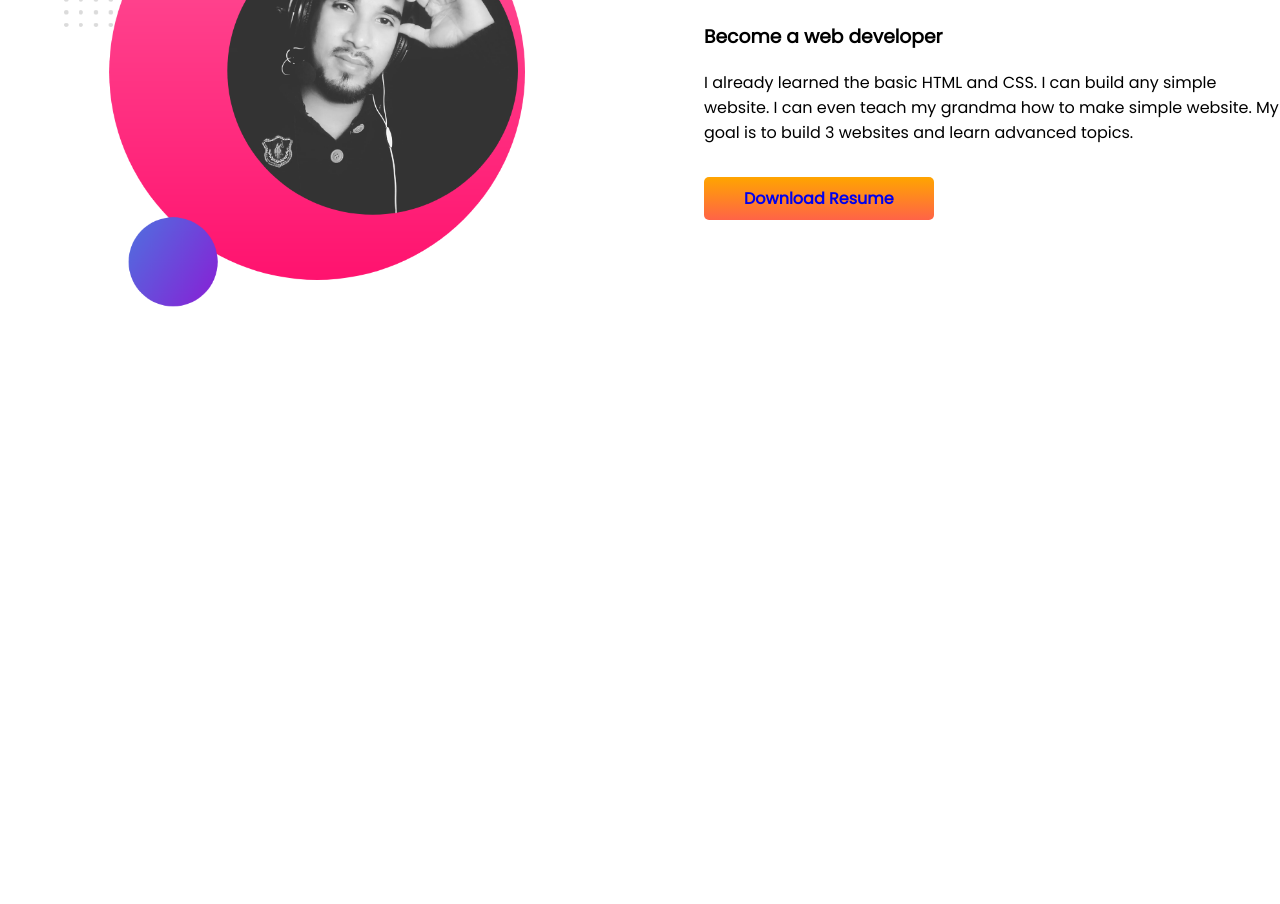
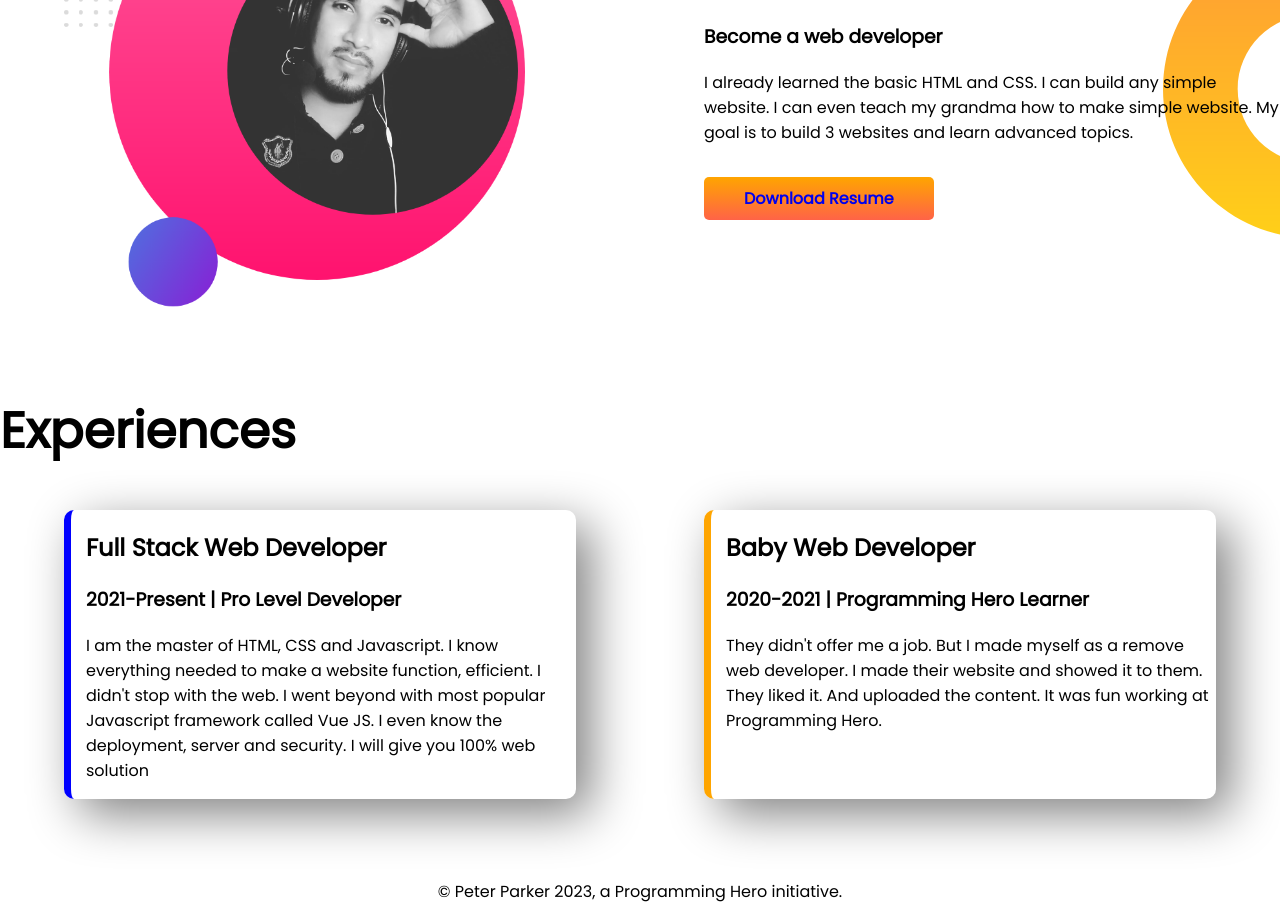
Before and after one commit to ak-armu/my-portfolio, a plain HTML site: page index.html in a window 1280 px wide. Shown: the part 704-1608 px from the top of the page. Before the commit the page ends 1098 px from the top, so only its background shows below. Drawn offline with Linux system fonts and the light colour scheme.

Commit message:
complete last section

```diff
--- a/index.html
+++ b/index.html
@@ -11,7 +11,7 @@
 <link href="https://fonts.googleapis.com/css2?family=Poppins&display=swap" rel="stylesheet">
 </head>
 <body>
-   <section class="top-banner">
+   <section class="top-banner section-container">
     <div class="half-section">
         <h1>Welcome to</h1>
         <h1><span class="orange-color">AK Arman</span> World</h1>
@@ -22,14 +22,31 @@
     <div class="half-section"> <img src="images/my-bg.png" alt="arman's picture">
     </div>
 </section>
-<section>
+<section class="dream-big section-container">
     <div class="half-section"><img src="images/my-bg2.png" alt="2nd-pic"></div>
     <div class="half-section">
         <h1>Dream Big</h1>
         <h3>Become a web developer</h3>
-        <p>I already learned the basic HTML and CSS. I can build any simple website. I can even teach my grandma how to make simple website. My goal is to build 3 websites and learn advanced topics.</p><br>
+        <p>I already learned the basic HTML and CSS. I can build any simple website. I can even teach my grandma how to make simple website. My goal is to build 3 websites and learn advanced topics.</p> <br>
         <a href="download resume" class="contact">Download Resume</a>
     </div>
 </section>
+
+<section>
+    <h1>Experiences</h1>
+    <div class="section-container">
+        <div class="last-half-section full-stack">
+            <h2>Full Stack Web Developer</h2>
+            <h3>2021-Present | Pro Level Developer</h3>
+            <p>I am the master of HTML, CSS and Javascript. I know everything needed to make a website function, efficient. I didn't stop with the web. I went beyond with most popular Javascript framework called Vue JS. I even know the deployment, server and security. I will give you 100% web solution</p>
+        </div>
+        <div class="last-half-section baby-web">
+            <h2>Baby Web Developer</h2>
+            <h3>2020-2021 | Programming Hero Learner</h3>
+            <p>They didn't offer me a job. But I made myself as a remove web developer. I made their website and showed it to them. They liked it. And uploaded the content. It was fun working at Programming Hero.</p>
+        </div>
+    </div>
+</section>
 </body>
+<footer>© Peter Parker 2023, a Programming Hero initiative.</footer>
 </html>
--- a/style.css
+++ b/style.css
@@ -8,7 +8,7 @@
 .orange-color{
     color: orange;
 }
-section{
+.section-container{
     display: flex;
     margin-bottom: 80px;
 }
@@ -30,3 +30,25 @@
     background-image: url(images/top-banner.png);
     background-repeat: no-repeat;
 }
+.dream-big{
+    background-image: url(images/dream-bg.png);
+    background-repeat: no-repeat;
+    background-position: right;
+}
+.last-half-section{
+    width: 40%;
+    padding-left: 15px;
+    margin-right: 5%;
+    margin-left: 5%;
+    border-radius: 10px;
+    box-shadow: 15px 15px 50px gray;
+}
+.full-stack{
+    border-left: 7px solid blue;
+}
+.baby-web{
+    border-left: 7px solid orange;
+}
+footer{
+    text-align: center;
+}
```
